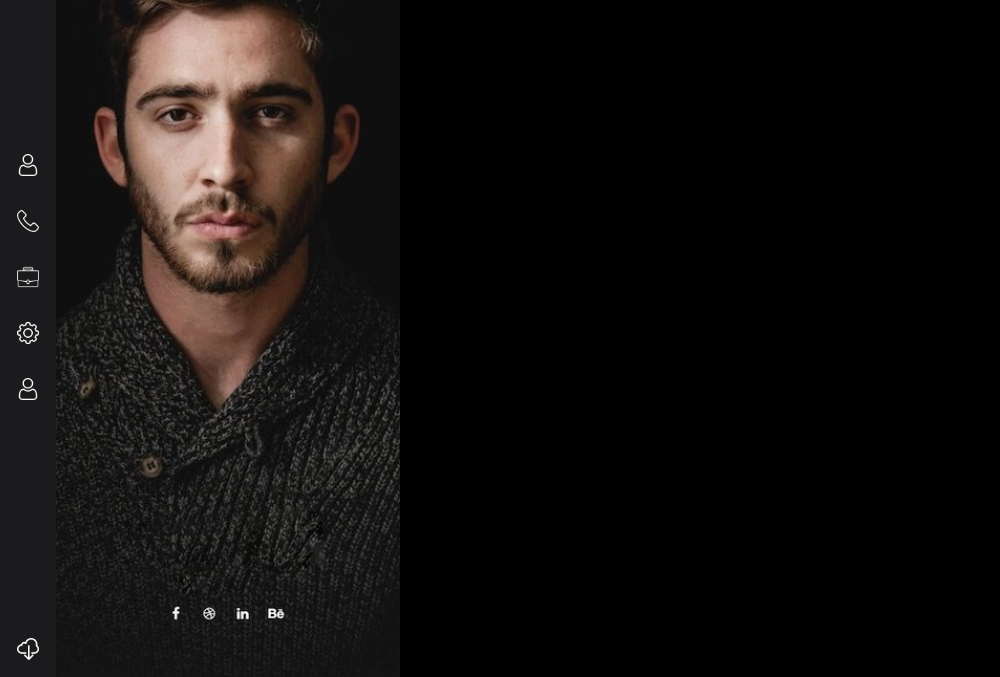
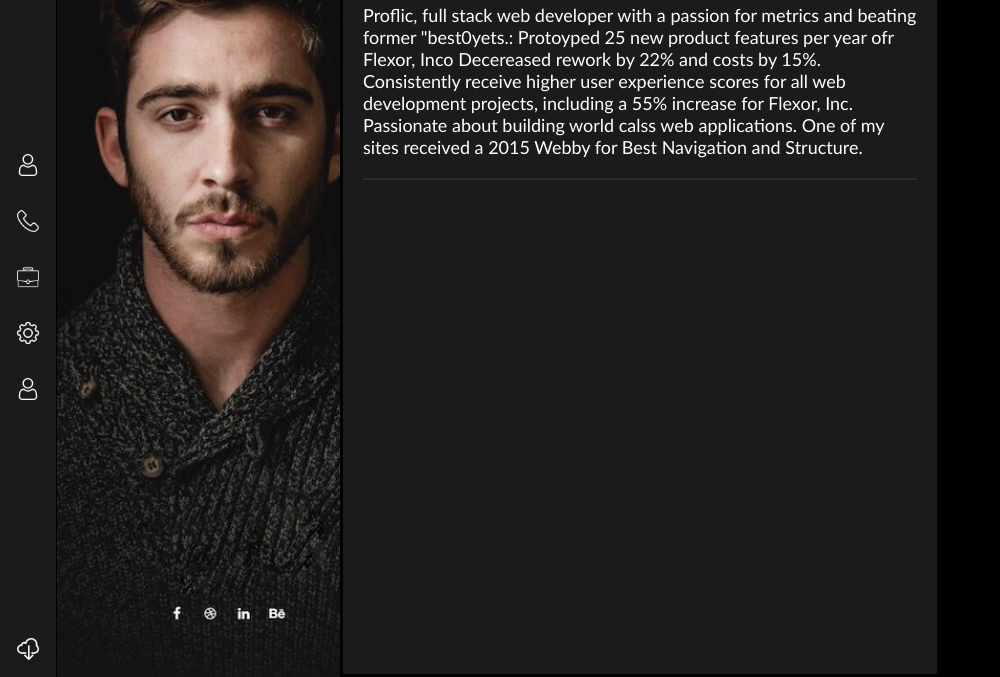
Before and after one commit to CodeByAmrit/resume, a plain HTML site: page index.html in a window 1280 px wide. Shown: the part 123-800 px from the top of the page, without its empty margins (0-1000 px from the left). Drawn offline with Linux system fonts and the light colour scheme.

Commit message:
enter user contetnt

```diff
--- a/index.html
+++ b/index.html
@@ -37,6 +37,14 @@
     <div class="user-pic">
         <img src="images/sample.jpg" alt="user-pic">
     </div>
+    <div class="content-right">
+        <div class="about-me">
+            <p>About Me</p>
+            <p id="about-me-content">Proflic, full stack web developer with a passion for metrics and beating former "best0yets.: Protoyped 25 new product features per year ofr Flexor, Inco Decereased rework by 22% and costs by 15%. Consistently receive higher user experience scores for all web development projects, including a 55% increase for Flexor, Inc. Passionate about building world calss web applications. One of my sites received a 2015 Webby for Best Navigation and Structure.</p>
+            <hr>
+        </div>
+
+    </div>
 
 </body>
 </html>
--- a/style.css
+++ b/style.css
@@ -10,7 +10,6 @@ div{
     box-sizing: border-box;
 }
 body{
-    color: white;
     background-color: black;
     font-family: Calibri;
 }
@@ -58,12 +57,42 @@ body{
 .user-pic{
     height: 100vh;
     width: 448px;
-    border-color: white;
     position: fixed;
-    left: 56px;
+    left: 57px;
 
 }
 .user-pic img{
     width: auto;
     height: 100%;
 }
+
+.content-right{
+    height: 100vh;
+    width: 600px;
+    background-color: #1b1b1d;
+    border: solid;
+    display: flex;
+    position: relative;
+    left: 340px;
+}
+.about-me p{
+    color: white;
+    font-size: 70px;
+    font-weight: bold;
+    border: none;
+
+    margin: 20px;
+}
+#about-me-content{
+    margin: 20px;
+
+    font-size: 18px;
+    font-weight:100;
+}
+
+.about-me hr{
+    margin-left: 20px;
+    margin-right: 20px;
+    border: 1px solid #2c2c30;
+
+}
```
